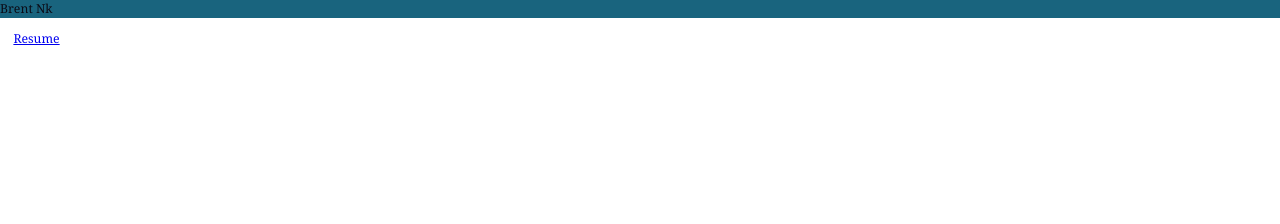
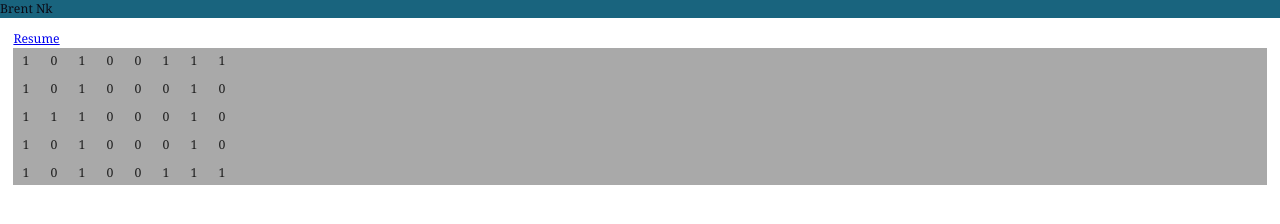
Before and after one commit to brentnk/brentnk.com, a Gatsby site: page / in a window 1280 px wide. Built offline with nearby package versions, Linux system fonts and the light colour scheme; Gatsby itself is replaced by a stand-in of ours.

Commit message:
init gridworld

```diff
--- /dev/null
+++ b/src/components/grid/grid.css
@@ -0,0 +1,19 @@
+.cell {
+  /* animation: color_change 3s infinite alternate; */
+  height: 100%;
+  display: flex;
+}
+
+.cell span {
+    margin: auto;
+    text-align: center;
+}
+
+@keyframes color_change {
+  from {
+    background-color: blue;
+  }
+  to {
+    background-color: red;
+  }
+}
--- /dev/null
+++ b/src/components/grid/grid.tsx
@@ -0,0 +1,62 @@
+import React from 'react';
+import './grid.css';
+
+interface GridProps {
+  data: number[][];
+}
+
+const range = (start: number, end: number, step: number) => {
+  let res = [];
+  for (let i = start; i < end; i += step) {
+    res.push(i);
+  }
+
+  return res;
+};
+
+interface CellProps {
+  x: number;
+  y: number;
+  data: string;
+}
+
+const Cell = (props: CellProps) => {
+  const { x, y, data } = props;
+
+  return (
+    <div
+      className={`cell-container`}
+      style={{ gridRow: `${y}`, gridColumn: `${x}` }}
+    >
+<div className="cell"><span>{data}</span></div>
+    </div>
+  );
+};
+
+const Grid = (props: GridProps) => {
+  const { data } = props;
+  const ylen = data.length;
+  const xlen = data[0].length;
+
+  const style: React.CSSProperties = {
+    display: `grid`,
+    gridTemplateColumns: `repeat(${xlen}, [col-start] 25px [col-end])`,
+    gridTemplateRows: `repeat(${ylen}, [row-start] 25px [row-end])`,
+    gap: `3px`
+  };
+
+  if (!data) {
+    return <div className="warning">There is no data</div>;
+  }
+
+  const cells = range(1, ylen+1, 1).map(y => {
+    return range(1, xlen+1, 1).map(x => {
+      console.log(x, y)
+      return <Cell x={x} y={y} data={data[y-1][x-1]}></Cell>;
+    });
+  });
+
+  return <div className={`gridland`} style={style}>{cells}</div>;
+};
+
+export default Grid;
--- /dev/null
+++ b/src/pages/index.css
@@ -0,0 +1,3 @@
+.gridland {
+    background-color: darkgray;
+}
--- a/src/pages/index.jsx
+++ b/src/pages/index.jsx
@@ -1,9 +1,21 @@
-import React from "react"
-import Layout from "../components/layout"
-import { Link } from "gatsby"
+import React, { useEffect, useRef } from 'react';
+import Layout from '../components/layout';
+import Grid from '../components/grid/grid';
+import { Link } from 'gatsby';
+
+import './index.css';
+
+const data = [
+  [1, 0, 1, 0, 0, 1, 1, 1],
+  [1, 0, 1, 0, 0, 0, 1, 0],
+  [1, 1, 1, 0, 0, 0, 1, 0],
+  [1, 0, 1, 0, 0, 0, 1, 0],
+  [1, 0, 1, 0, 0, 1, 1, 1]
+];
 
 export default () => (
   <Layout>
     <Link to={`/resume`}>Resume</Link>
+    <Grid data={data}></Grid>
   </Layout>
-)
+);
```
Also changed, not shown: 1 other file.
